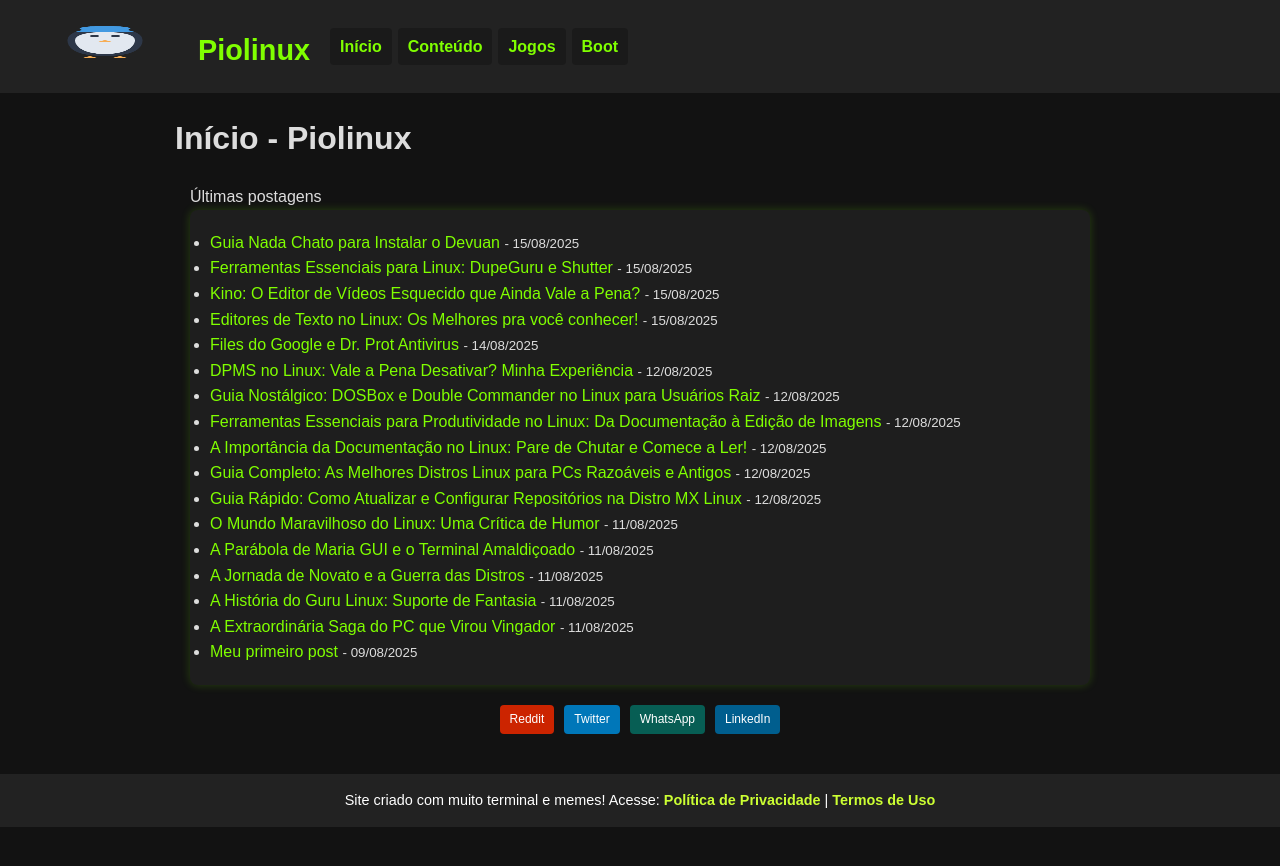
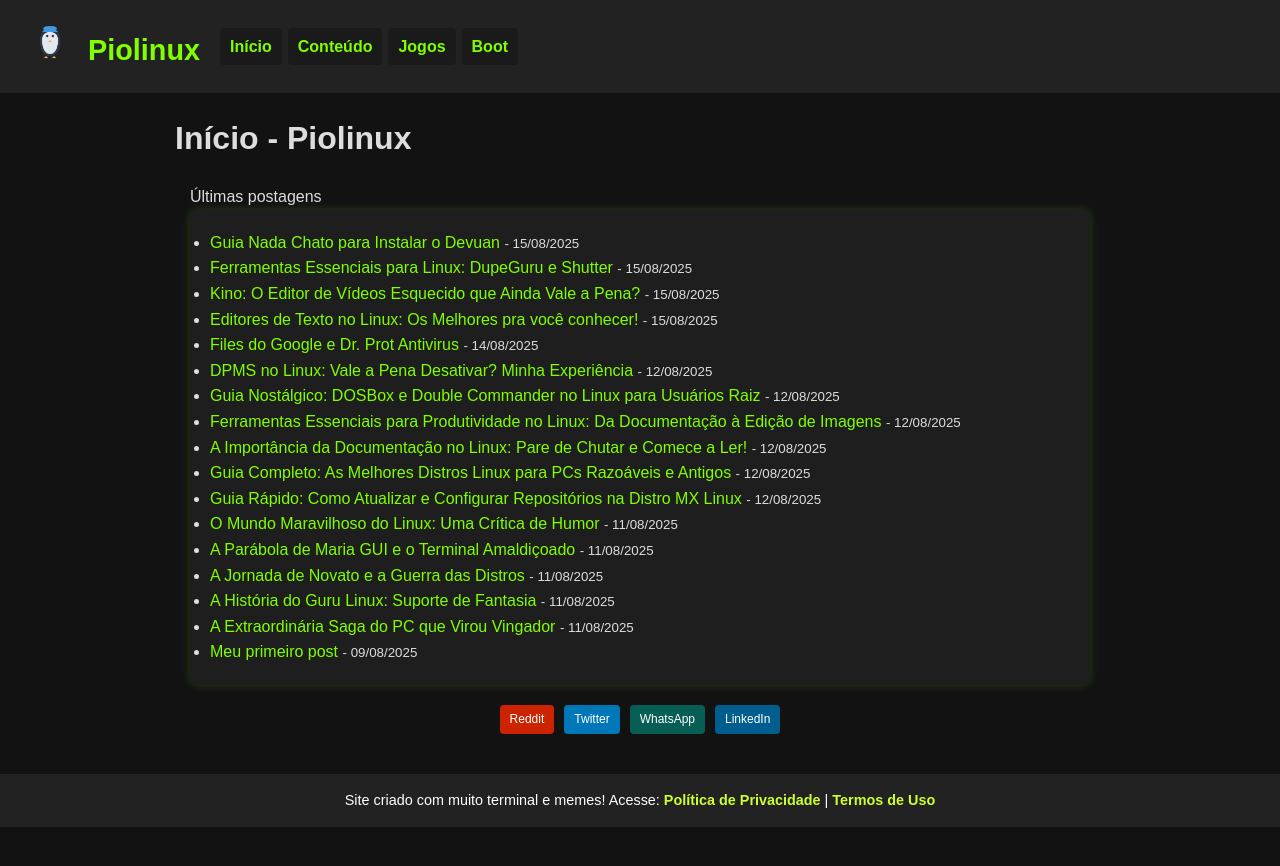
Before and after one commit to Piolinux/piolinux-site, a Jekyll site: the page built from index.md, in a window 1280 px wide. Shown: the top 866 px of the page. Built offline with Jekyll 4.4.1, drawn with Linux system fonts in a browser that asks for light colours.

Commit message:
Update menu.html

```diff
--- a/_includes/menu.html
+++ b/_includes/menu.html
@@ -1,7 +1,7 @@
 <header>
  <h1 class="site-title">
   <a href="{{ '/' | relative_url }}">
-    <img src="{{ '/assets/tux-logo.png' | relative_url }}" alt="Piolinux" style="height: 40px; margin-right: 10px;"width="150px" height="150px">
+    <img src="{{ '/assets/tux-logo.png' | relative_url }}" alt="Piolinux" style="height: 40px; margin-right: 10px;"width="40px" height="10px">
     Piolinux
   </a>
 </h1>
```
